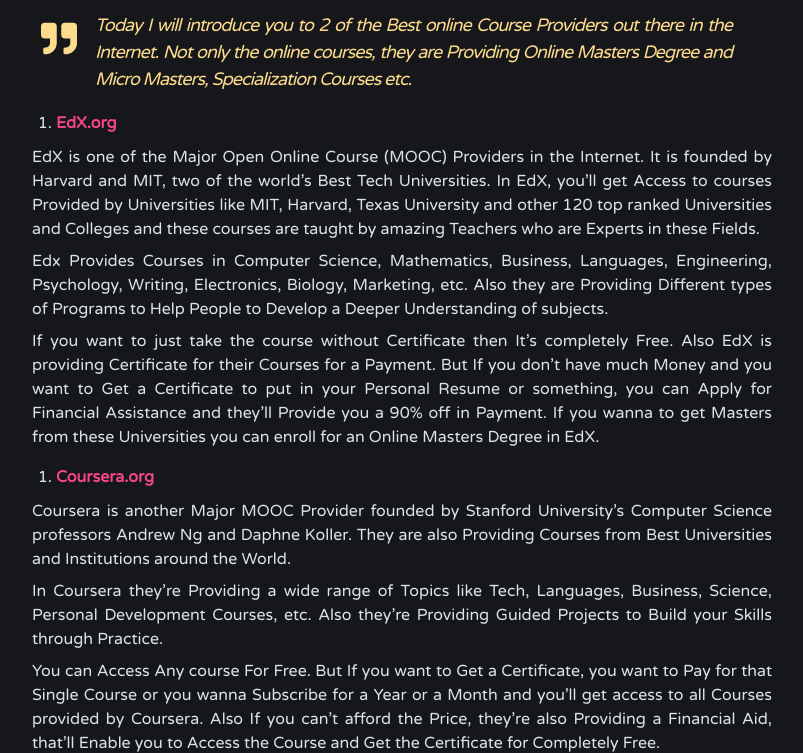
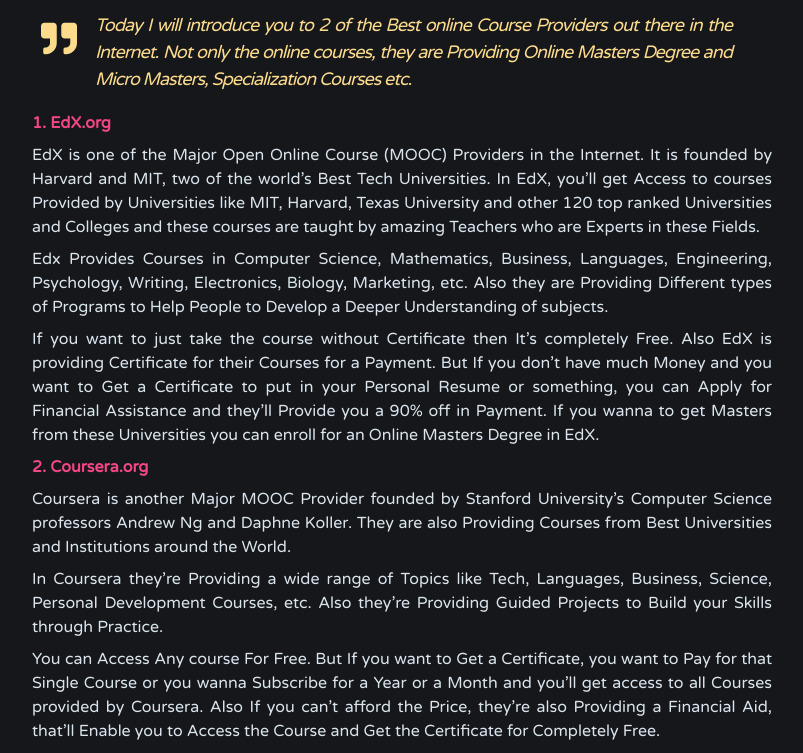
Before and after one commit to ismailmushraf/blog, a Jekyll site: the page built from _posts/2021-01-12-why-you-can-learn-everything-from-everywhere-for-free.markdown, in a window 1280 px wide and 900 px high, scrolled down 2594 px, cut to the strip 147-900 px from the top of the window. Shown: the whole strip, without its empty margins (238-1041 px from the left). Built offline with Jekyll 4.4.1, drawn with Linux system fonts in a browser that asks for light colours; comment, search, counter and statistics services are not loaded.

Commit message:
Updated Why You Can Learn Everything From Everywhere For Free

```diff
--- a/_posts/2021-01-12-why-you-can-learn-everything-from-everywhere-for-free.markdown
+++ b/_posts/2021-01-12-why-you-can-learn-everything-from-everywhere-for-free.markdown
@@ -25,7 +25,7 @@ But the Problem is If you’re not Making yourself up-to-date with new Concepts
 ![Photo by [sydney Rae](https://unsplash.com/@srz?utm_source=medium&utm_medium=referral) on [Unsplash](https://unsplash.com?utm_source=medium&utm_medium=referral)](https://cdn-images-1.medium.com/max/4416/0*hVTXu_khB65B7WDC)
 >  Today I will introduce you to 2 of the Best online Course Providers out there in the Internet. Not only the online courses, they are Providing Online Masters Degree and Micro Masters, Specialization Courses etc.
 
- 1. **[EdX.org](http://edx.org)**
+ **[1. EdX.org](http://edx.org)**
 
 EdX is one of the Major Open Online Course (MOOC) Providers in the Internet. It is founded by Harvard and MIT, two of the world’s Best Tech Universities. In EdX, you’ll get Access to courses Provided by Universities like MIT, Harvard, Texas University and other 120 top ranked Universities and Colleges and these courses are taught by amazing Teachers who are Experts in these Fields.
 
@@ -33,7 +33,7 @@ Edx Provides Courses in Computer Science, Mathematics, Business, Languages, Engi
 
 If you want to just take the course without Certificate then It’s completely Free. Also EdX is providing Certificate for their Courses for a Payment. But If you don’t have much Money and you want to Get a Certificate to put in your Personal Resume or something, you can Apply for Financial Assistance and they’ll Provide you a 90% off in Payment. If you wanna to get Masters from these Universities you can enroll for an Online Masters Degree in EdX.
 
-2. **[Coursera.org](http://coursera.org)**
+**[2. Coursera.org](http://coursera.org)**
 
 Coursera is another Major MOOC Provider founded by Stanford University’s Computer Science professors Andrew Ng and Daphne Koller. They are also Providing Courses from Best Universities and Institutions around the World.
 
```
